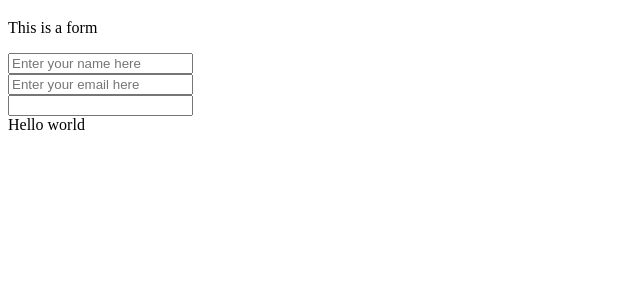
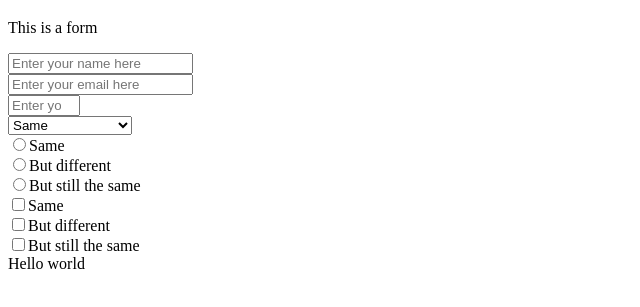
Before and after one commit to Thi-Ponce/Trial_2, a plain HTML site: page index.html in a window 1280 px wide. Shown: the part 61-368 px from the top of the page, without its empty margins (0-640 px from the left). Drawn offline with Linux system fonts and the light colour scheme.

Commit message:
added more stories

```diff
--- a/index.html
+++ b/index.html
@@ -23,10 +23,26 @@
       </div>
       <div class="group">
         <label for="number" id="number-label">
-        <input type="number" id="number">
+        <input type="number" id="number" min="18" max="3000" placeholder="Enter your age">
         </label>
       </div>
-
+      <div>
+        <select name="" id="dropdown">
+          <option value="same">Same</option>
+          <option value="but-different">But different</option>
+          <option value="still-same">But still the same</option>
+        </select>
+      </div>
+      <div>
+        <input type="radio" name="Same">Same <br>
+        <input type="radio" name="But different">But different <br>
+        <input type="radio" name="But still the same">But still the same <br>
+      </div>
+      <div>
+        <input type="checkbox" value="Same">Same <br>
+        <input type="checkbox" value="But different">But different <br>
+        <input type="checkbox" value="But still the same">But still the same <br>
+      </div>
     </form>
   </div>
     <script src="https://cdn.freecodecamp.org/testable-projects-fcc/v1/bundle.js"></script>
```
